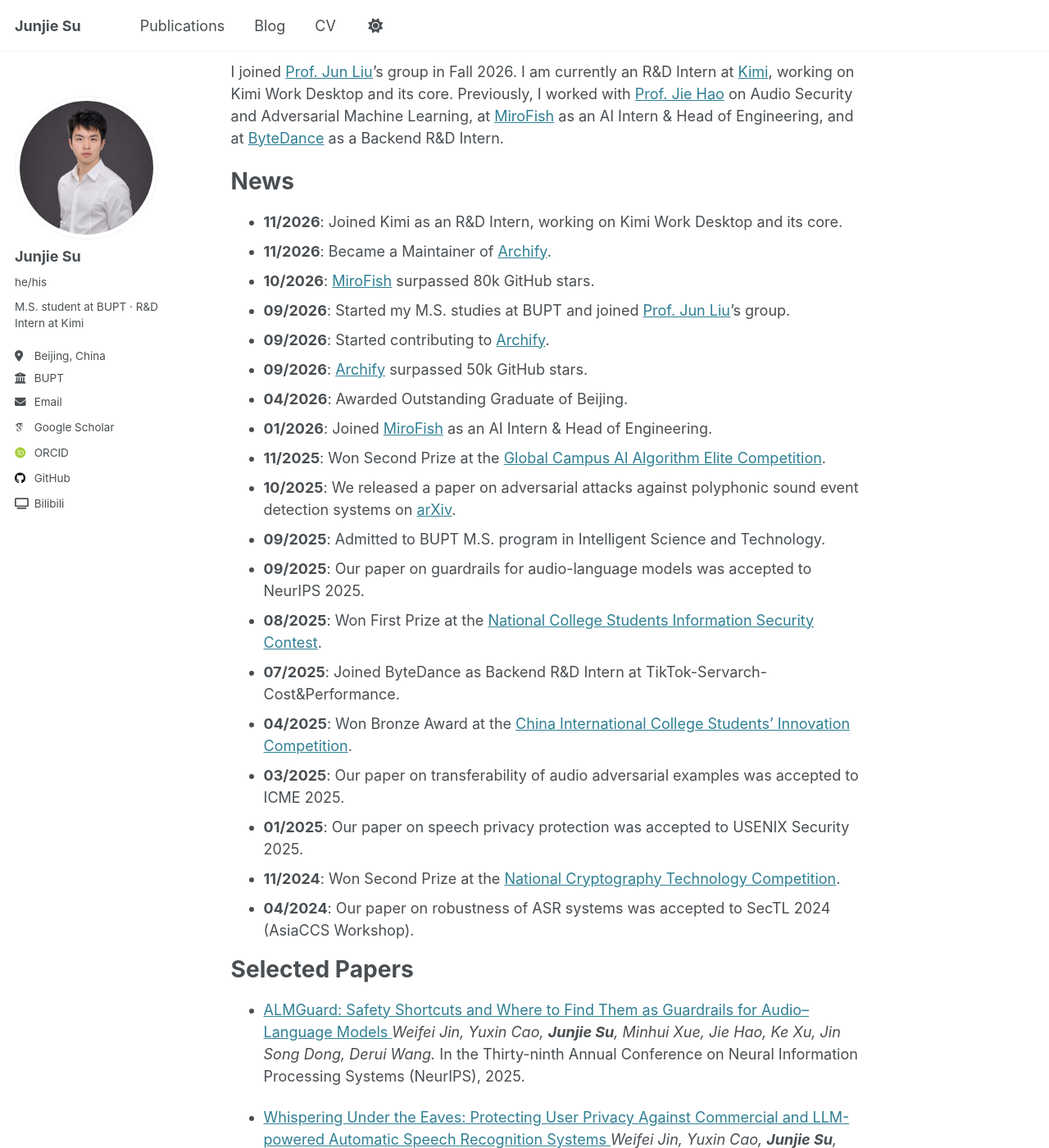
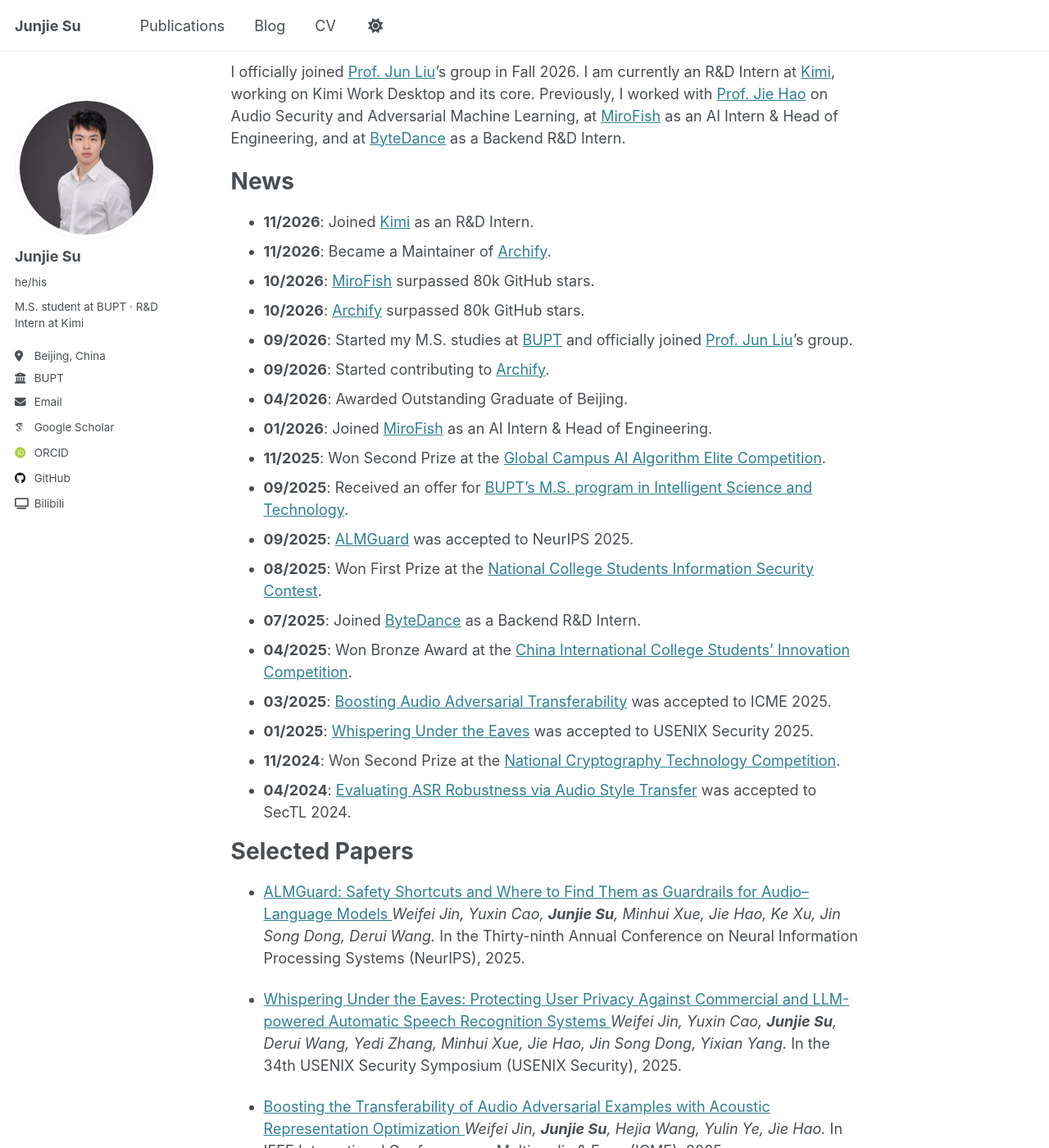
Before and after one commit to Junjie-Su/junjie-su.github.io, a Jekyll site: the page built from _pages/about.md, in a window 1280 px wide and 1400 px high, scrolled down 226 px. Shown: the whole window at 82% size. Built offline with Jekyll 4.4.1, drawn with Linux system fonts in a browser that asks for light colours; some web fonts are replaced.

Commit message:
Refine news timeline and links

```diff
--- a/_pages/about.md
+++ b/_pages/about.md
@@ -9,30 +9,29 @@ redirect_from:
 ---
 I am an M.S. student in Intelligent Science and Technology at [Beijing University of Posts and Telecommunications (BUPT)](https://www.bupt.edu.cn/), where I also received my B.E. in Cyberspace Security (Experimental Class). My current work focuses on **Agent Harness**, **AI Infra**, and **Post-training**, with a particular emphasis on **AI cost and performance**. I also write on my <a href="https://momoyeyu.github.io" target="_blank" rel="noopener noreferrer">tech blog</a>.
 
-I joined [Prof. Jun Liu](https://teacher.bupt.edu.cn/liujun/zh_CN/index/64453/list/)'s group in Fall 2026. I am currently an R&D Intern at [Kimi](https://www.kimi.com/), working on Kimi Work Desktop and its core. Previously, I worked with [Prof. Jie Hao](https://scss.bupt.edu.cn/info/1063/3808.htm) on Audio Security and Adversarial Machine Learning, at [MiroFish](https://www.mirofish.ai) as an AI Intern & Head of Engineering, and at [ByteDance](https://www.bytedance.com/en/) as a Backend R&D Intern.
+I officially joined [Prof. Jun Liu](https://teacher.bupt.edu.cn/liujun/zh_CN/index/64453/list/)'s group in Fall 2026. I am currently an R&D Intern at [Kimi](https://www.kimi.com/), working on Kimi Work Desktop and its core. Previously, I worked with [Prof. Jie Hao](https://scss.bupt.edu.cn/info/1063/3808.htm) on Audio Security and Adversarial Machine Learning, at [MiroFish](https://www.mirofish.ai) as an AI Intern & Head of Engineering, and at [ByteDance](https://www.bytedance.com/en/) as a Backend R&D Intern.
 
 News
 ====
 
-- **11/2026**: Joined Kimi as an R&D Intern, working on Kimi Work Desktop and its core.
+- **11/2026**: Joined [Kimi](https://www.kimi.com/) as an R&D Intern.
 - **11/2026**: Became a Maintainer of [Archify](https://github.com/tt-a1i/archify).
 - **10/2026**: [MiroFish](https://github.com/666ghj/MiroFish) surpassed 80k GitHub stars.
-- **09/2026**: Started my M.S. studies at BUPT and joined [Prof. Jun Liu](https://teacher.bupt.edu.cn/liujun/zh_CN/index/64453/list/)'s group.
+- **10/2026**: [Archify](https://github.com/tt-a1i/archify) surpassed 80k GitHub stars.
+- **09/2026**: Started my M.S. studies at [BUPT](https://www.bupt.edu.cn/) and officially joined [Prof. Jun Liu](https://teacher.bupt.edu.cn/liujun/zh_CN/index/64453/list/)'s group.
 - **09/2026**: Started contributing to [Archify](https://github.com/tt-a1i/archify).
-- **09/2026**: [Archify](https://github.com/tt-a1i/archify) surpassed 50k GitHub stars.
 - **04/2026**: Awarded Outstanding Graduate of Beijing.
 - **01/2026**: Joined [MiroFish](https://www.mirofish.ai) as an AI Intern & Head of Engineering.
 - **11/2025**: Won Second Prize at the [Global Campus AI Algorithm Elite Competition](https://www.aicomp.cn/notice/notice-3/2846.html).
-- **10/2025**: We released a paper on adversarial attacks against polyphonic sound event detection systems on [arXiv](https://arxiv.org/abs/2510.02158).
-- **09/2025**: Admitted to BUPT M.S. program in Intelligent Science and Technology.
-- **09/2025**: Our paper on guardrails for audio-language models was accepted to NeurIPS 2025.
+- **09/2025**: Received an offer for [BUPT's M.S. program in Intelligent Science and Technology](https://www.bupt.edu.cn/).
+- **09/2025**: [ALMGuard](https://openreview.net/forum?id=pCRm6g0RnA) was accepted to NeurIPS 2025.
 - **08/2025**: Won First Prize at the [National College Students Information Security Contest](http://www.ciscn.cn/index.php/announcement/view/392).
-- **07/2025**: Joined ByteDance as Backend R&D Intern at TikTok-Servarch-Cost&Performance.
+- **07/2025**: Joined [ByteDance](https://www.bytedance.com/en/) as a Backend R&D Intern.
 - **04/2025**: Won Bronze Award at the [China International College Students' Innovation Competition](https://cy.ncss.cn/information/2c958332919840310196181825280051).
-- **03/2025**: Our paper on transferability of audio adversarial examples was accepted to ICME 2025.
-- **01/2025**: Our paper on speech privacy protection was accepted to USENIX Security 2025.
+- **03/2025**: [Boosting Audio Adversarial Transferability](https://ieeexplore.ieee.org/document/11209891) was accepted to ICME 2025.
+- **01/2025**: [Whispering Under the Eaves](https://www.usenix.org/conference/usenixsecurity25/presentation/jin-weifei) was accepted to USENIX Security 2025.
 - **11/2024**: Won Second Prize at the [National Cryptography Technology Competition](https://www.cacrnet.org.cn/site/content/1564.html).
-- **04/2024**: Our paper on robustness of ASR systems was accepted to SecTL 2024 (AsiaCCS Workshop).
+- **04/2024**: [Evaluating ASR Robustness via Audio Style Transfer](https://dl.acm.org/doi/10.1145/3665451.3665532) was accepted to SecTL 2024.
 
 Selected Papers
 ===============
```
